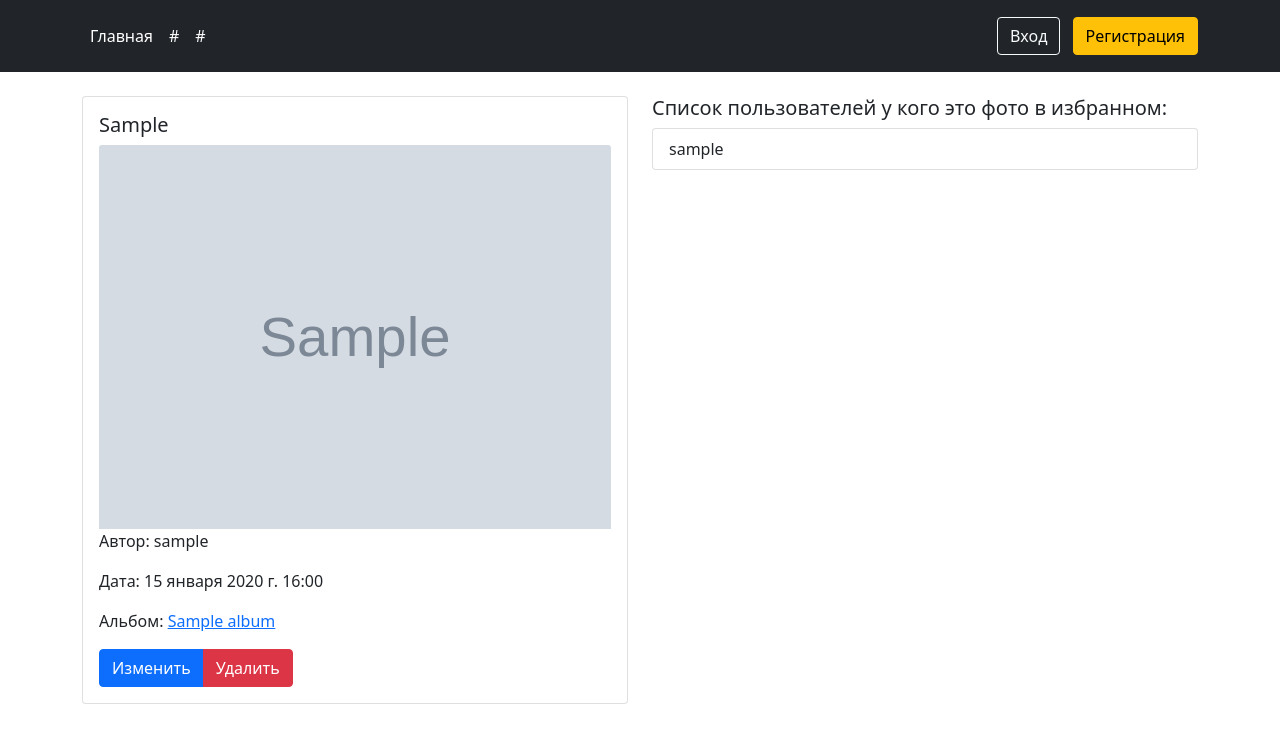
After one commit to faralost/Photo-Gallery, a Django app: page /photo/1/ in a window 1280 px wide. The commit adds this page. Shown: the top 743 px of the page. Run offline with Django 4.2, Linux system fonts and the light colour scheme; tables that the repository leaves empty hold one stand-in row (values such as "Sample post"); grey boxes marked "Sample" are stand-in pictures; some libraries are stand-ins or nearby versions.

Commit message:
added detail photo view with list of users who favorited this photo

```diff
--- a/webapp/models.py
+++ b/webapp/models.py
@@ -1,5 +1,6 @@
 from django.contrib.auth import get_user_model
 from django.db import models
+from django.urls import reverse
 
 User = get_user_model()
 
@@ -15,6 +16,9 @@ class Photo(models.Model):
     def __str__(self):
         return f'{self.caption}'
 
+    def get_absolute_url(self):
+        return reverse('webapp:photo_detail', kwargs={'pk': self.pk})
+
 
 class Album(models.Model):
     name = models.CharField(max_length=50, verbose_name='Название')
--- /dev/null
+++ b/webapp/templates/photos/detail.html
@@ -0,0 +1,37 @@
+{% extends 'base.html' %}
+
+{% block title %}Детальный просмотр фото{% endblock %}
+
+{% block content %}
+    <br>
+    <div class="row">
+        <div class="col-md-6">
+            <div class="card mb-3">
+                <div class="card-body">
+                    <h5 class="card-title">{{ photo.caption }}</h5>
+                    <img src="{{ photo.image.url }}" class="card-img-top" alt="#">
+                    <p class="card-text">Автор: {{ photo.author }}</p>
+                    <p class="card-text">Дата: {{ photo.created_at }}</p>
+                    {% if photo.album %}
+                        <p>Альбом: <a href="#">{{ photo.album }}</a></p>
+                    {% else %}
+                        <p>Альбом: Без альбома</p>
+                    {% endif %}
+                    <div class="btn-group">
+                        <a class="btn btn-primary" href="#">Изменить</a>
+                        <a class="btn btn-danger" href="#">Удалить</a>
+                    </div>
+                </div>
+            </div>
+        </div>
+        <div class="col-md-6">
+            <h5>Список пользователей у кого это фото в избранном:</h5>
+            <div class="list-group">
+                {% for user in photo.favorites.all %}
+                    <a href="{% url 'accounts:detail_profile' user.profile.slug %}"
+                       class="list-group-item list-group-item-action">{{ user }}</a>
+                {% endfor %}
+            </div>
+        </div>
+    </div>
+{% endblock %}
--- a/webapp/urls.py
+++ b/webapp/urls.py
@@ -1,9 +1,10 @@
 from django.urls import path
 
-from webapp.views.photo import IndexView
+from webapp.views.photo import IndexView, PhotoDetailView
 
 app_name = 'webapp'
 
 urlpatterns = [
     path('', IndexView.as_view(), name='index'),
+    path('photo/<int:pk>/', PhotoDetailView.as_view(), name='photo_detail'),
 ]
--- a/webapp/views/photo.py
+++ b/webapp/views/photo.py
@@ -1,4 +1,4 @@
-from django.views.generic import ListView
+from django.views.generic import ListView, DetailView
 
 from webapp.models import Photo
 
@@ -8,3 +8,8 @@ class IndexView(ListView):
     model = Photo
     context_object_name = 'photos'
     ordering = ['-created_at']
+
+
+class PhotoDetailView(DetailView):
+    template_name = 'photos/detail.html'
+    model = Photo
```
Also changed, not shown: webapp/templates/photos/index.html (+3 -9 lines).
